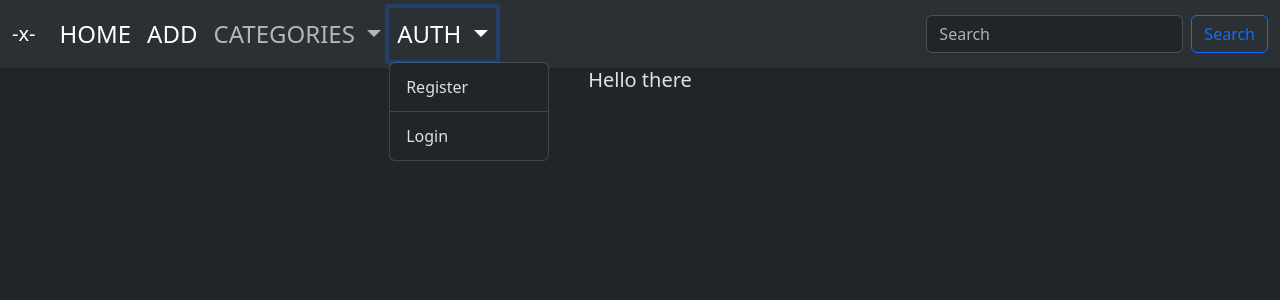
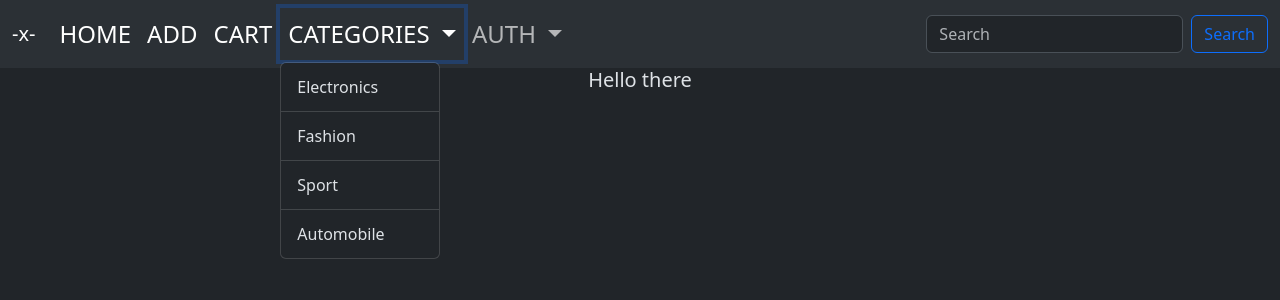
Before and after one commit to dawidkaplon/Django_Online-Shop, a Django app: page / in a window 1280 px wide, after a click on "CATEGORIES". Shown: the top 300 px of the page. Run offline with Django 4.2, Linux system fonts and the light colour scheme.

Commit message:
Add 'Cart' model with working offer-adding system

```diff
--- a/main/settings.py
+++ b/main/settings.py
@@ -52,6 +52,7 @@ MIDDLEWARE = [
     'django.contrib.auth.middleware.AuthenticationMiddleware',
     'django.contrib.messages.middleware.MessageMiddleware',
     'django.middleware.clickjacking.XFrameOptionsMiddleware',
+    'django.contrib.sessions.middleware.SessionMiddleware',
 ]
 
 ROOT_URLCONF = 'main.urls'
--- a/register/views.py
+++ b/register/views.py
@@ -2,8 +2,10 @@ from django.contrib.auth import login, authenticate
 from django.shortcuts import render, redirect
 
 from .forms import RegisterForm, LoginForm
+from shop.models import Cart
 
 # Create your views here.
+
 
 def register(request):
     form = RegisterForm()
@@ -18,6 +20,7 @@ def register(request):
             login(request, new_user)
             return redirect('/')
     return render(request, 'register/register.html', {'form': form})
+
 
 def user_login(request):
     form = LoginForm()
--- a/shop/templates/base.html
+++ b/shop/templates/base.html
@@ -36,18 +36,21 @@
                   <li class="nav-item">
                     <a class="nav-link active" href="/add">ADD</a>
                   </li>
+                  <li class="nav-item">
+                    <a class="nav-link active" href="/cart">CART</a>
+                  </li>
                   <li class="nav-item dropdown">
                     <a class="nav-link dropdown-toggle" href="#" role="button" data-bs-toggle="dropdown" aria-expanded="false">
                       CATEGORIES
                     </a>
                     <ul class="dropdown-menu">
-                      <li><a class="dropdown-item" href="/electronics/">Electronics</a></li>
+                      <li><a class="dropdown-item" href="/category/electronics/">Electronics</a></li>
                       <li><hr class="dropdown-divider"></li>
-                      <li><a class="dropdown-item" href="/fashion/">Fashion</a></li>
+                      <li><a class="dropdown-item" href="/category/fashion/">Fashion</a></li>
                       <li><hr class="dropdown-divider"></li>
-                      <li><a class="dropdown-item" href="/sport/">Sport</a></li>
+                      <li><a class="dropdown-item" href="/category/sport/">Sport</a></li>
                       <li><hr class="dropdown-divider"></li>
-                      <li><a class="dropdown-item" href="/automobile/">Automobile</a></li>
+                      <li><a class="dropdown-item" href="/category/automobile/">Automobile</a></li>
                     </ul>
                   </li>
                   <li class="nav-item dropdown">
--- a/shop/urls.py
+++ b/shop/urls.py
@@ -6,8 +6,11 @@ urlpatterns = [
     path('404/', views.error404, name='error'),
     path('add/', views.add_offer, name='add'),
     path('offer/<int:id>', views.view, name='view'),
-    path('electronics/', views.category, {'category': 'electronics'}, name='electronics'),
-    path('fashion/', views.category, {'category': 'fashion'}, name='fashion'),
-    path('sport/', views.category, {'category': 'sport'}, name='sport'),
-    path('automobile/', views.category, {'category': 'automobile'}, name='automobile'),
+    path('category/electronics/', views.category,
+         {'category': 'electronics'}, name='electronics'),
+    path('category/fashion/', views.category, {'category': 'fashion'}, name='fashion'),
+    path('category/sport/', views.category, {'category': 'sport'}, name='sport'),
+    path('category/automobile/', views.category,
+         {'category': 'automobile'}, name='automobile'),
+    path('cart/', views.cart, name='cart')
 ]
--- a/shop/views.py
+++ b/shop/views.py
@@ -1,14 +1,19 @@
 from django.shortcuts import render, redirect
+from django.contrib.auth.decorators import login_required
+
 from .forms import NewOfferForm
-from .models import Item
+from .models import Item, Cart, CartItem
 
 # Create your views here.
+
 
 def index(request):
     return render(request, 'index.html')
 
+
 def error404(request):
     return render(request, 'error.html')
+
 
 def category(request, category):
     sport_items = Item.objects.filter(category='Sport')
@@ -18,9 +23,10 @@ def category(request, category):
 
     return render(request, 'category.html',
                   {
-        'category': category, 'sport_items': sport_items, 'fashion_items': fashion_items,
-        'electronics_items': electronics_items, 'automobile_items': automobile_items
-        })
+                      'category': category, 'sport_items': sport_items, 'fashion_items': fashion_items,
+                      'electronics_items': electronics_items, 'automobile_items': automobile_items
+                  })
+
 
 def add_offer(request):
     form = NewOfferForm()
@@ -34,7 +40,8 @@ def add_offer(request):
             categ_num = form.cleaned_data['category']
             category = NewOfferForm.CATEGORIES[int(categ_num) - 1][1]
             image = request.FILES.get('image')
-            item = Item(user=user, name=name, description=description, price=price, category=category, image=image)
+            item = Item(user=user, name=name, description=description,
+                        price=price, category=category, image=image)
             print(item.image.url)
             item.save()
             return redirect(f'/offer/{item.id}')
@@ -42,6 +49,39 @@ def add_offer(request):
             form = NewOfferForm()
     return render(request, 'add_offer.html', {'form': form})
 
+
 def view(request, id):
     item = Item.objects.get(id=id)
+
+    if request.method == 'POST' and 'add' in request.POST:
+        user = request.user
+        try:
+            cart = Cart.objects.get(user=user)
+        except Cart.DoesNotExist:
+            cart = Cart(user=user, total=0, quantity=0)
+            cart.save()
+
+        cart_item = CartItem(cart=cart, item=item, quantity=1)  # You need to define CartItem model
+        cart_item.save()
+        return redirect('/cart/')
+
     return render(request, 'item_details.html', {'item': item})
+
+
+@login_required
+def cart(request):
+    try:
+        cart = Cart.objects.get(user=request.user)
+        cart_items = CartItem.objects.filter(cart=cart)
+    except Cart.DoesNotExist:
+        cart = None
+        cart_items = []
+
+    if request.method == 'POST':
+        for cart_item in cart_items:
+            item_name_remove = f'{cart_item.item.name}_remove'
+            if item_name_remove in request.POST:
+                cart_item.delete()
+                return redirect('/cart/')
+
+    return render(request, 'cart.html', {'cart': cart, 'cart_items': cart_items})
```
Also changed, not shown: shop/models.py (+14 -1 lines), shop/templates/cart.html (added, +24 -0 lines), shop/templates/item_details.html (+7 -4 lines), shop/migrations/0001_initial.py, shop/migrations/0002_item_category_alter_item_description_alter_item_name.py (deleted), shop/migrations/0003_alter_item_price.py (deleted), shop/migrations/0004_item_photo.py (deleted), shop/migrations/0005_remove_item_photo.py (deleted), shop/migrations/0006_item_photo.py (deleted), shop/migrations/0007_rename_photo_item_image.py (deleted), shop/migrations/0008_alter_item_image.py (deleted), shop/migrations/0009_alter_item_image.py (deleted), shop/migrations/0010_item_user.py (deleted), 1 other file.
